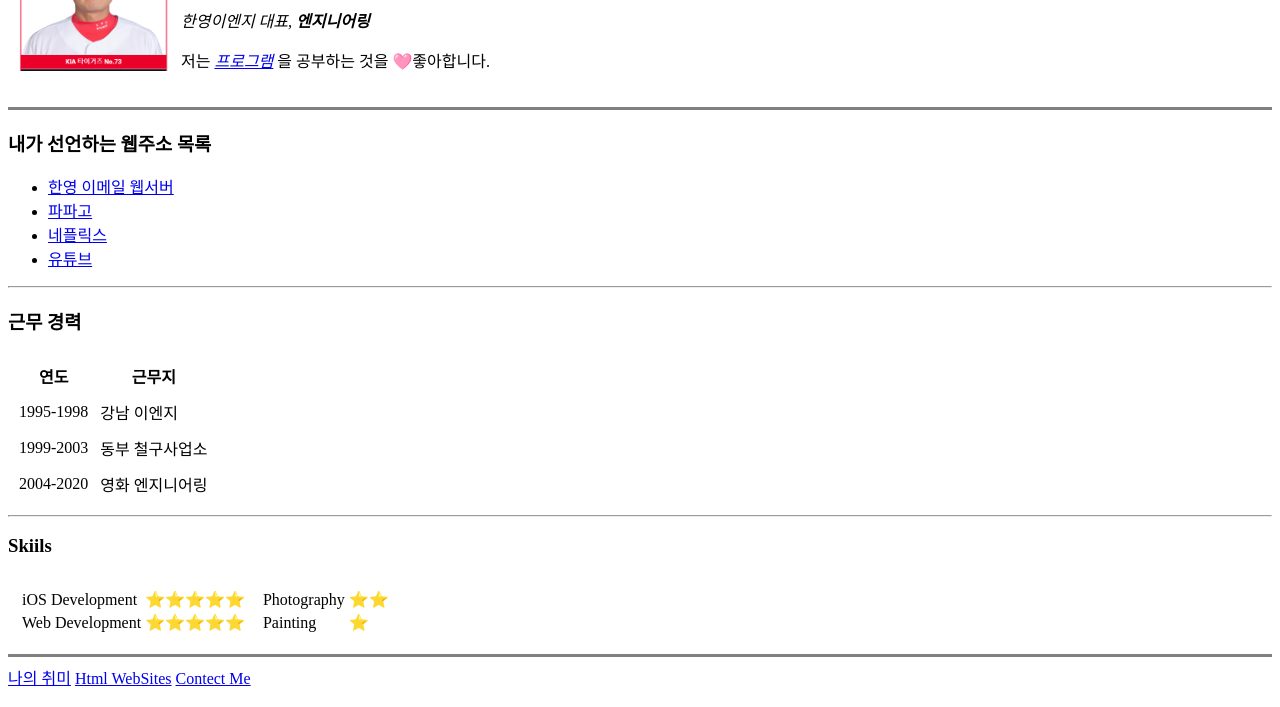
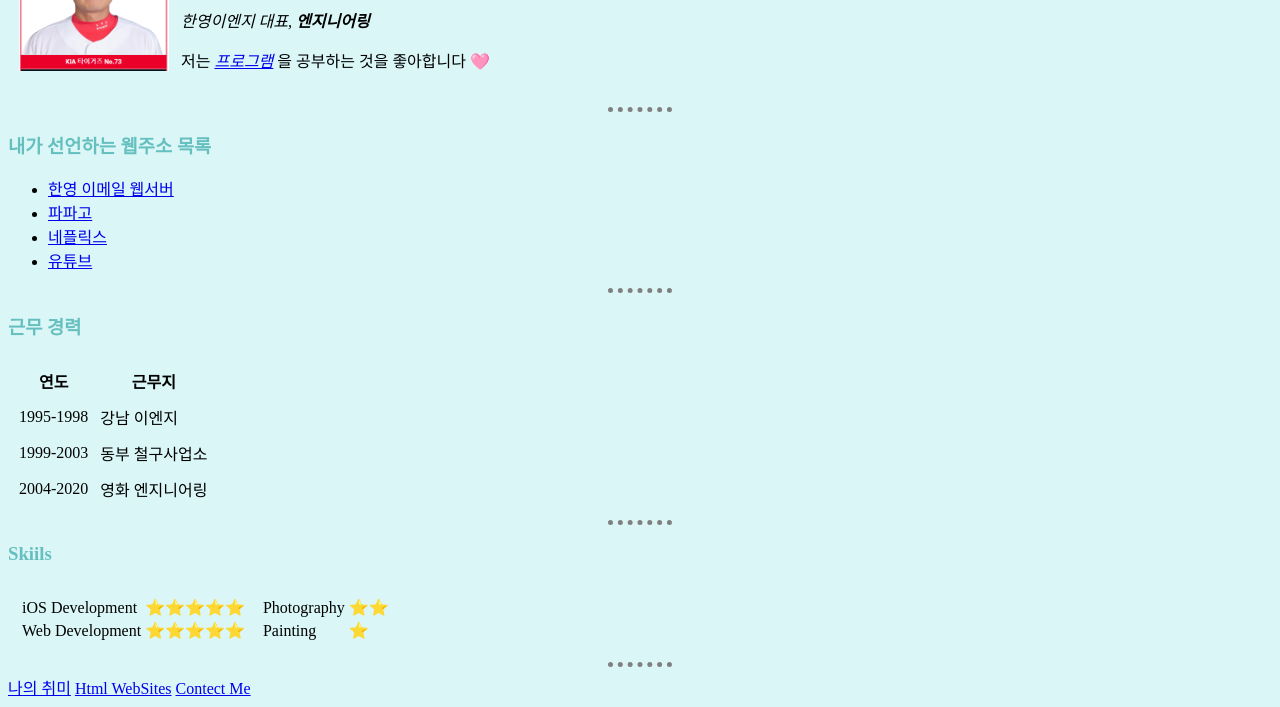
Before and after one commit to chungjaehun/cv, a plain HTML site: page index.html in a window 1280 px wide. Shown: the part 100-807 px from the top of the page. Drawn offline with Linux system fonts and the light colour scheme.

Commit message:
CSS 추가하기

```diff
--- /dev/null
+++ b/css/styles.css
@@ -0,0 +1,21 @@
+
+body{
+    background-color: #DAF6F6;
+}
+
+h1{
+    color : #66BFBF
+}
+
+h3{
+    color : #66BFBF
+}
+
+hr{
+    background-color: #DAF6F6;
+    border-style: none;
+    border-top: dotted;
+    border-width: 5px;
+    border-color: gray;
+    width:5%;
+}
--- a/index.html
+++ b/index.html
@@ -5,6 +5,7 @@
     <meta charset="UTF-8">
     <meta name="viewport" content="width=device-width, initial-scale=1.0">
     <title>🐶Chungjaehun's Persolar Site</title>
+    <link rel="stylesheet" href="css/styles.css">
 </head>
 
 <body>
@@ -18,12 +19,11 @@
                 <p><em>한영이엔지 대표, <strong>엔지니어링</strong></em></p>
                 <p>저는 <em>
                         <stong><a href="http://hanyoung.shop/home/index.php">프로그램</a></stong>
-                    </em>을 공부하는 것을 🩷좋아합니다.</p>
+                    </em>을 공부하는 것을 좋아합니다 🩷</p>
             </td>
         </tr>
     </table>
-
-    <hr size="3" noshade>
+    <hr>
     <h3>내가 선언하는 웹주소 목록</h3>
     <ul>
         <li><a href="http://webmail.hanyoung.shop/user/mail/main.php">한영 이메일 웹서버</a></li>
@@ -89,7 +89,7 @@
         </tr>
     </table>
 
-    <hr size ="3", noshade>
+    <hr>
     <a href="habbies.html">나의 취미</a>
     <a href="websites.html">Html WebSites</a>
     <a href="contect.html">Contect Me</a>
```
Also changed, not shown: contect.html (+1 -0 lines), habbies.html (+2 -1 lines), inputs.html (+2 -1 lines), websites.html (+10 -1 lines).
